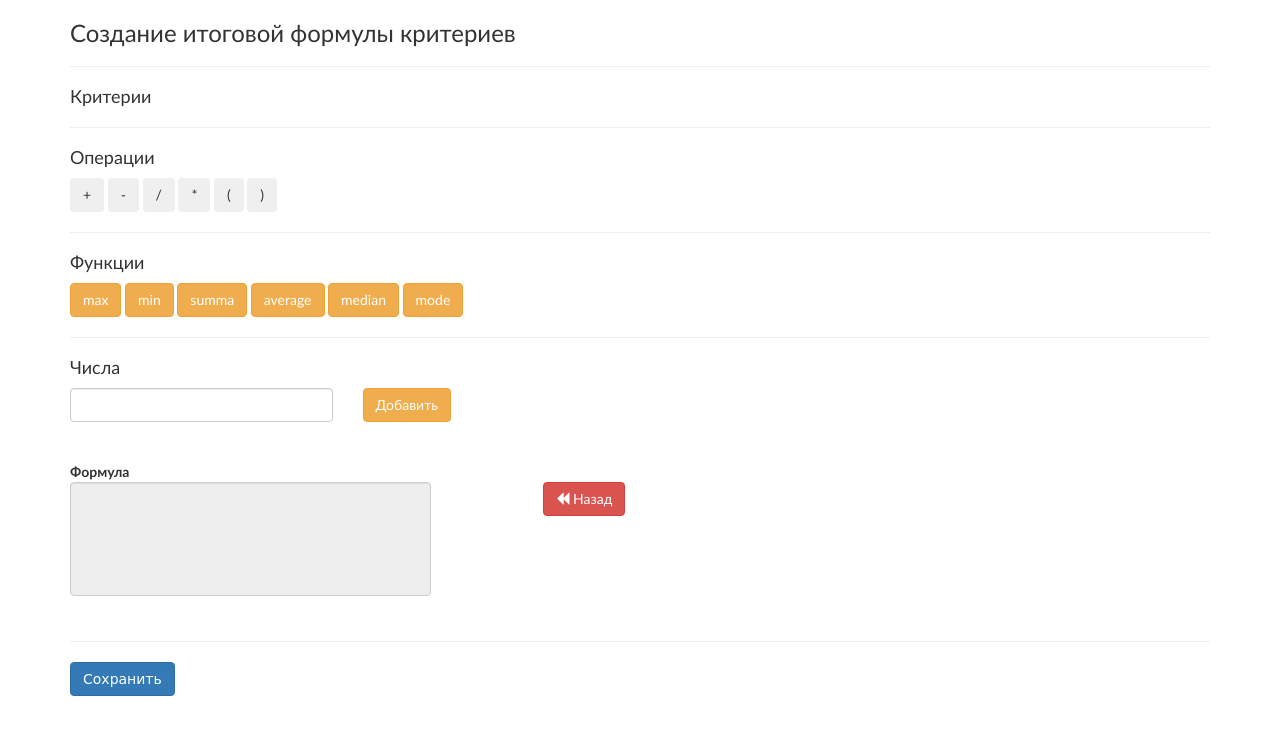
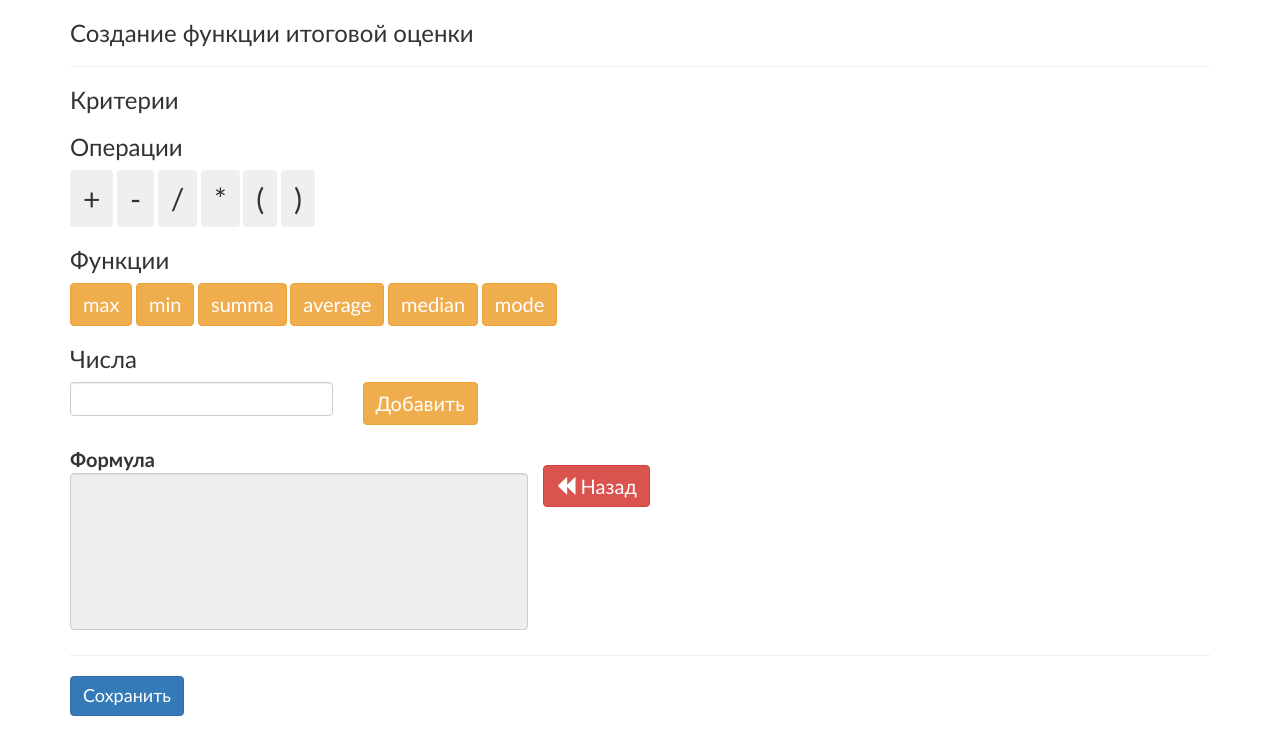
Before and after one commit to Korgutlova/diploma, a Django app: page /fls/criteria/1/result in a window 1280 px wide. Shown: the part 50-806 px from the top of the page. Before the commit the page ends 746 px from the top, so only its background shows below. Run offline with Django 3.2, Linux system fonts and the light colour scheme; a user stored in the database is signed in; tables that the repository leaves empty hold one stand-in row (values such as "Sample post"); parts of the project's set-up code (start-up, migrations or seed data) failed here and were passed over; some libraries are stand-ins or nearby versions.

Commit message:
made the font larger (for formula)

```diff
--- a/templates/fls/add_result_formula.html
+++ b/templates/fls/add_result_formula.html
@@ -1,17 +1,16 @@
 {% extends 'fls/base_criteria.html' %}
 {% block title %}
-    Создание итоговой формулы критериев
+    Создание функции итоговой оценки
 {% endblock %}
 
 {% block cycle_and_head %}
 
-    <h3>Создание итоговой формулы критериев</h3>
+    <h3>Создание функции итоговой оценки</h3>
     <hr>
-    <h4>Критерии</h4>
+    <h3>Критерии</h3>
     {% for c in criteria %}
-        <button type="button" class="tool btn btn-info param" id="{{ c.id }}">{{ c.name }}</button>
+        <button type="button" style="font-size: 20px;" class="tool btn btn-info param" id="{{ c.id }}">{{ c.name }}</button>
     {% endfor %}
-    <hr>
 {% endblock %}
 {% block url_form %}
     {% url 'fls:result_criteria' id %}
@@ -20,7 +19,7 @@
     {% for c in criteria %}
         <div class="form-check">
             <input type="checkbox" class="form-check-input" name="item" id="{{ c.id }}">
-            <label class="form-check-label" for="{{ c.id }}">{{ c.name }}</label>
+            <label style="font-size: 20px;" class="form-check-label" for="{{ c.id }}">{{ c.name }}</label>
         </div>
     {% endfor %}
 {% endblock %}
--- a/templates/fls/base_criteria.html
+++ b/templates/fls/base_criteria.html
@@ -1,51 +1,51 @@
 {% extends 'fls/base_template.html' %}
-
+{% block style %}
+    .for_sign {
+        font-size: 30px;
+    }
+{% endblock %}
 {% block content %}
     {% block cycle_and_head %}
     {% endblock %}
 
-    <h4>Операции</h4>
+    <h3>Операции</h3>
     <div class="oper">
-        <button type="button" class="tool btn sign" id="plus">+</button>
-        <button type="button" class="tool btn sign" id="minus">-</button>
-        <button type="button" class="tool btn sign" id="div">/</button>
-        <button type="button" class="tool btn sign" id="mult">*</button>
-        <button type="button" class="tool btn" id="left_branch">(</button>
-        <button type="button" class="tool btn" id="right_branch">)</button>
+        <button type="button" class="tool btn sign for_sign" id="plus">+</button>
+        <button type="button" class="tool btn sign for_sign" id="minus">-</button>
+        <button type="button" class="tool btn sign for_sign" id="div">/</button>
+        <button type="button" class="tool btn sign for_sign" id="mult">*</button>
+        <button type="button" class="tool btn for_sign" id="left_branch">(</button>
+        <button type="button" class="tool btn for_sign" id="right_branch">)</button>
     </div>
-
-    <hr>
-    <h4>Функции</h4>
+    <h3>Функции</h3>
     <div class="func">
         {% for f in funcs %}
-            <button type="button" class="tool btn btn-warning" id="{{ f }}">{{ f }}</button>
+            <button type="button" style="font-size: 20px;" class="tool btn btn-warning" id="{{ f }}">{{ f }}</button>
         {% endfor %}
     </div>
-    <hr>
-    <h4>Числа</h4>
+    <h3>Числа</h3>
     <div class="numb">
         <div class="row">
             <div class="col-md-3">
-                <input class="form-control" type="number" id="field_numb">
+                <input  style="font-size: 20px;" class="form-control" type="number" id="field_numb">
             </div>
             <div class="col-md-3">
-                <button type="button" class="tool btn btn-warning" id="numb_button">Добавить</button>
+                <button type="button"  style="font-size: 20px;" class="tool btn btn-warning" id="numb_button">Добавить</button>
             </div>
         </div>
         <br>
         <div class="row">
             <div class="col-md-5 div-err" hidden>
-                <h5>Введите число</h5>
+                <h4>Введите число</h4>
             </div>
         </div>
     </div>
-    <br>
     <form name="form" action="{% block url_form %}url{% endblock %}" method="post">
         {% csrf_token %}
         <div class="row">
             <div class="col-md-5">
-                <label>Формула
-                    <textarea style="resize: none;" name="formula_show" class="form-control rounded-0" rows="5"
+                <label style="font-size: 20px;">Формула
+                    <textarea style="resize: none; font-size: 20px;" name="formula_show " class="form-control rounded-0" rows="5"
                               cols="40"
                               id="desc_show" readonly></textarea>
 
@@ -57,14 +57,13 @@
                 </label>
             </div>
             <br>
-            <button type="button" class="btn btn-danger" id="back"><span class="glyphicon glyphicon-backward"></span>
+            <button style="font-size: 20px;" type="button" class="btn btn-danger" id="back"><span style="font-size: 20px;" class="glyphicon glyphicon-backward"></span>
                 Назад
             </button>
         </div>
-        <br>
         <hr>
         <button type="submit" class="btn btn-primary labelText">
-                                <span style="font-family: 'Comic Sans MS',monospace">
+                                <span style="font-size: 18px;">
                                 {% block name_button %}Сохранить{% endblock %}
                                     </span>
         </button>
@@ -76,14 +75,14 @@
             <div class="modal-content">
                 <div class="modal-header">
                     <button type="button" class="close" id="closeModal" data-dismiss="modal">&times;</button>
-                    <h4 class="modal-title">Выберите параметры для функции <span id="insert"></span></h4>
+                    <h3 class="modal-title">Выберите параметры для функции <span id="insert"></span></h3>
                 </div>
 
                 <div class="modal-body">
                     <div class="container">
                         <div class="form-check">
                             <input type="checkbox" class="form-check-input" id="checkAll">
-                            <label class="form-check-label" for="checkAll">Выбрать все</label>
+                            <label style="font-size: 20px;" class="form-check-label" for="checkAll">Выбрать все</label>
                         </div>
                         {% block cycle_popup %}
 
@@ -91,7 +90,7 @@
                     </div>
                 </div>
                 <div class="modal-footer">
-                    <button type="button" class="btn btn-default" data-dismiss="modal" id="apply_checkbox"><span>Применить</span>
+                    <button type="button" class="btn btn-default" data-dismiss="modal" id="apply_checkbox"><span style="font-size: 18px;">Применить</span>
                     </button>
                 </div>
             </div>
```
Also changed, not shown: templates/fls/add_formula.html (+3 -4 lines).
